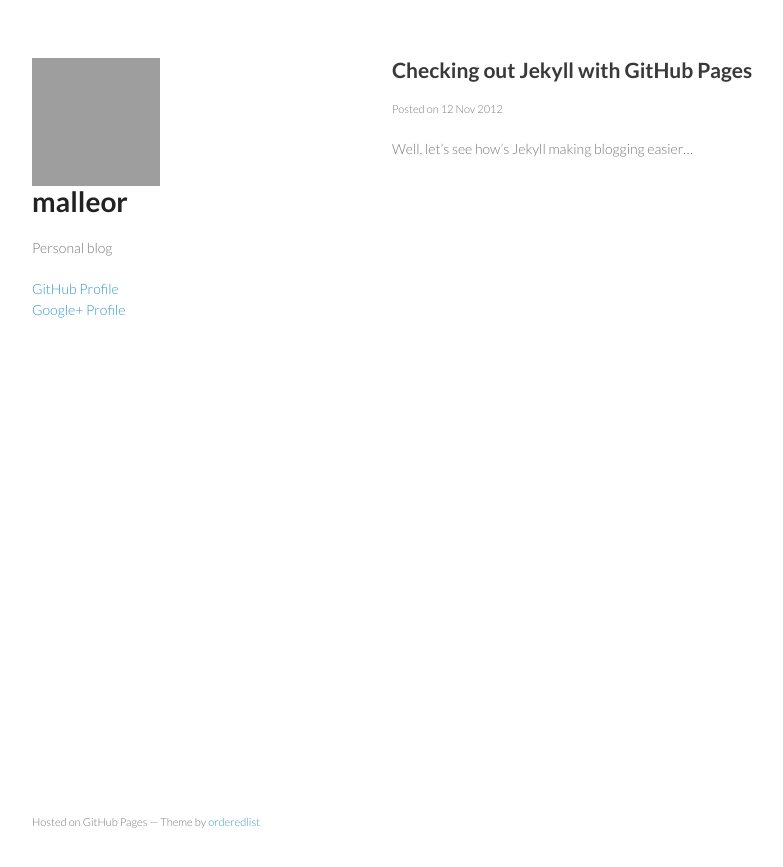
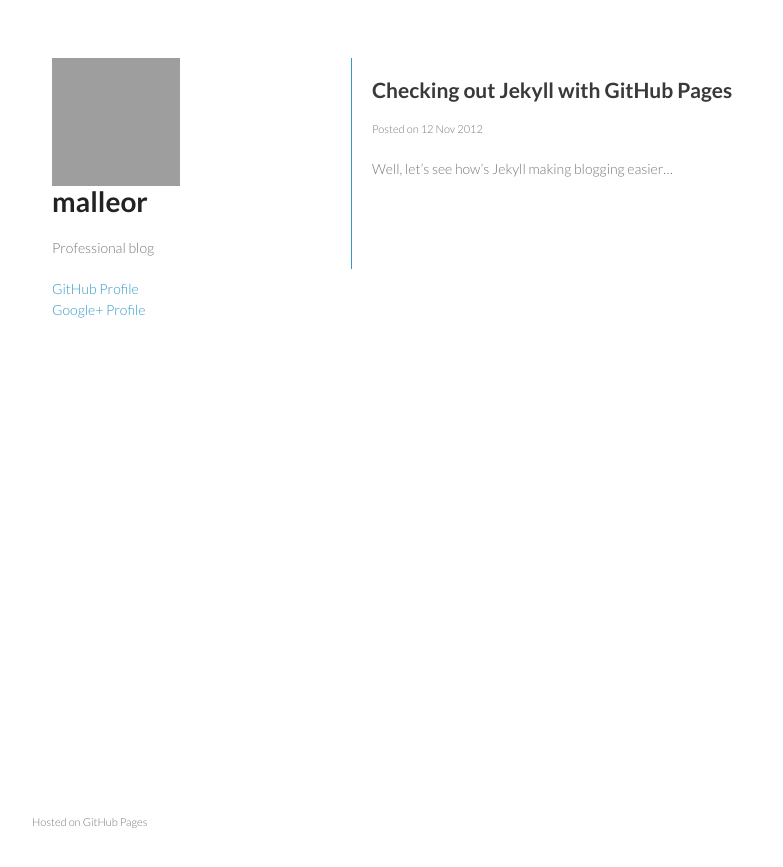
Before and after one commit to malleor/malleor.github.com, a Jekyll site: the page built from index.html, in a window 1280 px wide. Shown: the top 867 px of the page, without its empty margins (178-961 px from the left). Built offline with Jekyll 4.4.1, drawn with Linux system fonts in a browser that asks for light colours; Markdown is read by kramdown in place of the engine named in the settings; the list of posts is cut into pages by our own code; grey boxes are pictures that could not be loaded.

Commit message:
A little bit of styling

```diff
--- a/index.html
+++ b/index.html
@@ -18,11 +18,15 @@
   <body>
     <div class="wrapper">
 		<header>
-			<img height="128" src="https://secure.gravatar.com/avatar/2a4c27d874d64e6d399c5c97fc9e32f9?s=128" width="128">
-			<h1>malleor</h1>
-			<p>Personal blog</p>
-			<p class="view links"><a href="https://github.com/malleor">GitHub Profile</a></p>
-			<p class="view links"><a href="https://plus.google.com/105539416599342504812">Google+ Profile</a></p>
+			<div id='business-card'>
+				<img id='avatar' height="128" src="https://secure.gravatar.com/avatar/2a4c27d874d64e6d399c5c97fc9e32f9?s=128" width="128">
+				<h1>malleor</h1>
+			</div>
+			<div id='blog-info'>
+				<p>Professional blog</p>
+				<p class="view links"><a href="https://github.com/malleor">GitHub Profile</a></p>
+				<p class="view links"><a href="https://plus.google.com/105539416599342504812">Google+ Profile</a></p>
+			</div>
 		</header>
 		<section>
 		{% for post in paginator.posts %}
@@ -34,7 +38,7 @@
 		{% endfor %}
 		</section>
 		<footer>
-			<p><small>Hosted on GitHub Pages &mdash; Theme by <a href="https://github.com/orderedlist">orderedlist</a></small></p>
+			<p><small>Hosted on GitHub Pages</small></p>
 		</footer>
     </div>
     <script src="javascripts/scale.fix.js"></script>
--- a/stylesheets/styles.css
+++ b/stylesheets/styles.css
@@ -96,9 +96,12 @@
 }
 
 header {
-  width:270px;
+  width:240px;
+  margin-top: -20px;
+  padding: 20px;
   float:left;
   position:fixed;
+  border: #ccc 1px;
 }
 
 header ul {
@@ -170,7 +173,10 @@
 section {
   width:500px;
   float:right;
+  padding: 20px;
   padding-bottom:50px;
+  border: 0;
+  border-left: 1px solid #39C;
 }
 
 small {
@@ -197,6 +203,13 @@
 .post-title {
 }
 
+#business-card {
+}
+#blog-info {
+}
+#avatar {
+}
+
 @media print, screen and (max-width: 960px) {
 
   div.wrapper {
@@ -215,7 +228,7 @@
   }
 
   section {
-    border:1px solid #e5e5e5;
+    border:1px solid #39C;
     border-width:1px 0;
     padding:20px 0;
     margin:0 0 20px;
@@ -230,6 +243,14 @@
     right:50px;
     top:52px;
   }
+
+	#business-card {
+		margin-right:20px;
+		display:inline-block;
+	}
+	#blog-info {
+		display:inline-block;
+	}
 }
 
 @media print, screen and (max-width: 720px) {
@@ -258,6 +279,14 @@
   header ul {
     display:none;
   }
+
+	#business-card {
+		margin-right:10px;
+	}
+	#avatar {
+		width:100px;
+		height:100px;
+	}
 }
 
 @media print {
```
